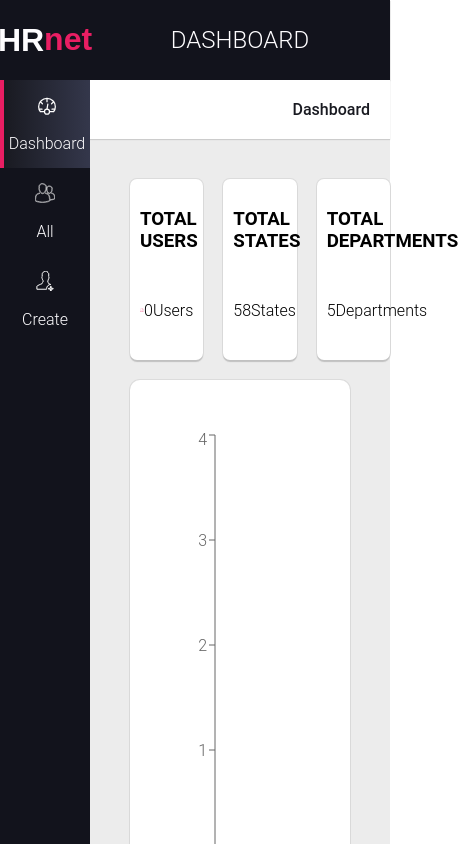
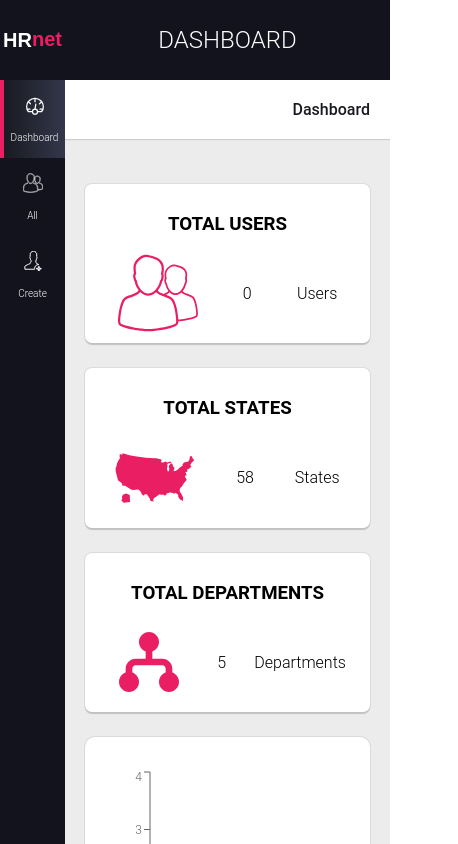
Before and after one commit to BELAID78/P14_React_HRnet, a React (Create React App) app: page / in a window 390 px wide. Shown: the top 844 px of the page, 458 px wide, since content can reach past the window. Built offline with nearby package versions, Linux system fonts and the light colour scheme.

Commit message:
complete responsive

```diff
--- a/src/responsive.css
+++ b/src/responsive.css
@@ -32,6 +32,10 @@
 }
 
 @media screen and (max-width: 775px) {
+    .sidebar .logo {
+        font-size: 25px;
+    }
+
     .create-form form {
         display: block;
     }
@@ -47,9 +51,56 @@
     .modal .modal-content.sm {
         width: 70vw;
     }
+
+    .total-container {
+        display: block;
+    }
+
+    .users-card, .states-card, .departments-card {
+        width: 100%;
+        margin: 25px 0px;
+    }
+
+    .users-by-department, .users-by-start-date {
+        padding: 0px;
+        height: 300px;
+    }
+
+    .dashboard-container {
+        margin: 0px;
+    }
+
+    .users-by-start-date {
+        margin-top: 50px;
+    }
+
+    tspan {
+        font-size: 12px;
+    }
+
+    .bar-chart-container {
+        height: 90%;
+    }
 }
 
 @media screen and (max-width: 420px) {
+    .sidebar {
+        width: 65px;
+    }
+
+    .sidebar .logo {
+        font-size: 20px;
+    }
+
+    .content {
+        margin-left: 65px;
+        width: calc(100% - 65px);
+    }
+
+    .list-item {
+        font-size: 10px;
+    }
+
     .text-input {
         display: block;
         width: 100%;
@@ -71,4 +122,8 @@
     .modal .modal-content.sm {
         width: 90vw;
     }
+
+    .datatable-filter {
+        width: 170px;
+    }
 }
```
